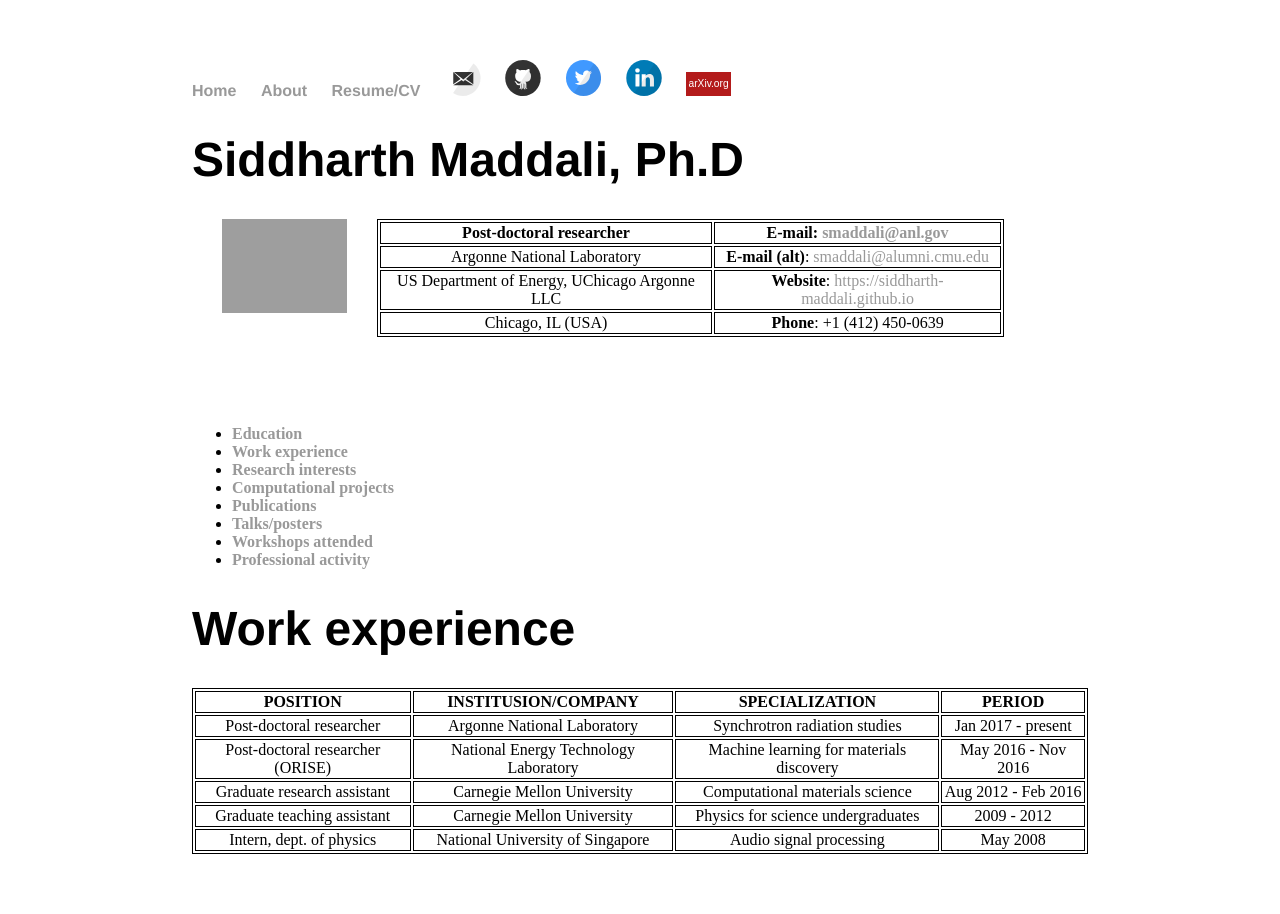
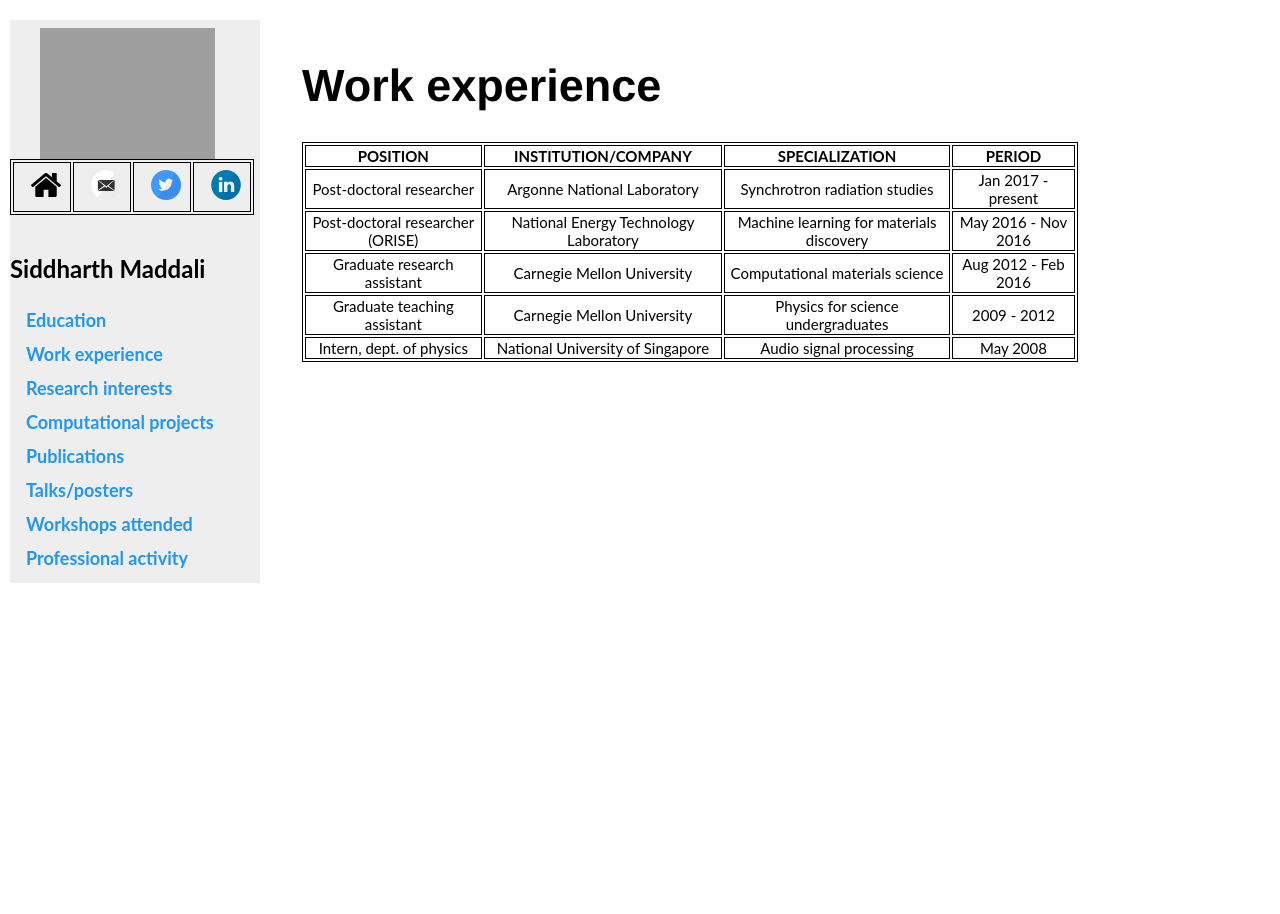
Before and after one commit to siddharth-maddali/siddharth-maddali.github.io, a Jekyll site: the page built from resume-cv/workex.md, in a window 1280 px wide. Built offline with Jekyll 4.4.1, drawn with Linux system fonts in a browser that asks for light colours.

Commit message:
Poor man's hack for navigable sidebar in CV

```diff
--- a/_layouts/cv.html
+++ b/_layouts/cv.html
@@ -19,74 +19,77 @@
 			<style>
 				table, th, td { border: 1px solid black; }
 			</style>
+			<meta name="viewport" content="width=device-width, initial-scale=1">
+				<style>
+					body {
+					  font-family: "Lato", sans-serif;
+					}
+
+					.sidenav {
+					  width: 250px;
+					  position: fixed;
+					  z-index: 1;
+					  top: 20px;
+					  left: 10px;
+					  background: #eee;
+					  overflow-x: hidden;
+					  padding: 8px 0;
+					}
+
+					.sidenav a {
+					  padding: 6px 8px 6px 16px;
+					  text-decoration: none;
+					  font-size: 18px;
+					  color: #2196F3;
+					  display: block;
+					}
+
+					.sidenav a:hover {
+					  color: #064579;
+					}
+
+					.container {
+					  margin-left: 100px; /* Same width as the sidebar + left position in px */
+					  font-size: 15px; /* Increased text to enable scrolling */
+					  padding: 0px 10px;
+					}
+
+					@media screen and (max-height: 450px) {
+					  .sidenav {padding-top: 15px;}
+					  .sidenav a {font-size: 18px;}
+					}
+				</style>
 			{% seo %}
 		</head>
 		<body>
-			<nav>
-	    		<ul>
-	        		<li><a href="/">Home</a></li>
-		        	<li><a href="/about">About</a></li>
-					<li><a href="/resume-cv/education">Resume/CV</a></li>
-					<li><a href="mailto:siddharthmv@gmail.com"><img src="{{ site.url }}/images/Mail.svg" width="4%"></a></li>
-					<li><a href="https://github.com/siddharth-maddali"><img src="{{ site.url }}/images/Github.svg" width="4%"></a></li>
-					<li><a href="https://twitter.com/SidDarthious"><img src="{{ site.url }}/images/Twitter.svg" width="4%"></a></li>
-					<li><a href="https://www.linkedin.com/in/siddharthmaddali/"><img src="{{ site.url }}/images/LinkedIN.svg" width="4%"></a></li>
-					<li><a href="https://arxiv.org/search/?query=Maddali%2C+S&searchtype=all&abstracts=show&order=-announced_date_first&size=50"><img src="{{ site.url }}/images/ArXiv.svg" width="5%"></a></li>
-
-					<!--<li><a href="/blog">Blog</a></li>-->
-	    		</ul>
-			</nav>
-			<h1>Siddharth Maddali, Ph.D</h1>
-			<img
-    			src="{{ site.url }}/images/profilepic.png"
-			    width="125"
-			    align="left"
-			    style="margin: 0px 30px"
-			    >
-			<table style="width:70%">
-				<tr>
-					<th>Post-doctoral researcher</th>
-					<th>E-mail: <a href="mailto:smaddali@anl.gov">smaddali@anl.gov</a></th>
-				</tr>
-				<tr>
-					<td align="center">Argonne National Laboratory</td>
-					<td align="center"><b>E-mail (alt)</b>: <a href="mailto:smaddali@alumni.cmu.edu">smaddali@alumni.cmu.edu</a></td>
-				</tr>
-				<tr>
-					<td align="center">US Department of Energy, UChicago Argonne LLC</td>
-					<td align="center"><b>Website</b>: <a href="https://siddharth-maddali.github.io">https://siddharth-maddali.github.io</a></td>
-				</tr>
-				<tr>
-					<td align="center">Chicago, IL (USA)</td>
-					<td align="center"><b>Phone</b>: +1 (412) 450-0639</td>
-				</tr>
-			</table>
-			<br><br><br><br>
-			<div style="width:100%">
-				<ul>
-					<li><a href="{{ site.url }}/resume-cv/education"><b>Education</b></a></li>
-					<li><a href="{{ site.url }}/resume-cv/workex"><b>Work experience</b></a></li>
-					<li><a href="{{ site.url }}/resume-cv/resint"><b>Research interests</b></a></li>
-					<li><a href="{{ site.url }}/resume-cv/softproj"><b>Computational projects</b></a></li>
-					<li><a href="{{ site.url }}/resume-cv/pubs"><b>Publications</b></a></li>
-					<li><a href="{{ site.url }}/resume-cv/presentations"><b>Talks/posters</b></a></li>
-					<li><a href="{{ site.url }}/resume-cv/workshops"><b>Workshops attended</b></a></li>
-					<li><a href="{{ site.url }}/resume-cv/professional"><b>Professional activity</b></a></li>
-				</ul>
+			<div class="sidenav">
+				<img
+	    			src="{{ site.url }}/images/profilepic.png"
+					align="middle"
+				    width="175"
+					style="margin: 0px 30px">
+				<table border="0"><tr>
+						<th><a href="{{ site.url }}/index"><img src="{{ site.url }}/images/Home.svg" width="30" title="Home"></a></th>
+						<th><a href="mailto:smaddali@alumni.cmu.edu"><img src="{{ site.url }}/images/Mail.svg" width="30" title="E-mail"></a></th>
+						<th><a href="https://twitter.com/SidDarthious"><img src="{{ site.url }}/images/Twitter.svg" width="30" title="Twitter"></a></th>
+						<th><a href="https://www.linkedin.com/in/siddharthmaddali/"><img src="{{ site.url }}/images/LinkedIN.svg" width="30" title="LinkedIN"></a></th>
+					</tr>
+				</table>
+				<br>
+				<h2>Siddharth Maddali</h2>
+				<a href="{{ site.url }}/resume-cv/education"><b>Education</b></a>
+				<a href="{{ site.url }}/resume-cv/workex"><b>Work experience</b></a>
+				<a href="{{ site.url }}/resume-cv/resint"><b>Research interests</b></a>
+				<a href="{{ site.url }}/resume-cv/softproj"><b>Computational projects</b></a>
+				<a href="{{ site.url }}/resume-cv/pubs"><b>Publications</b></a>
+				<a href="{{ site.url }}/resume-cv/presentations"><b>Talks/posters</b></a>
+				<a href="{{ site.url }}/resume-cv/workshops"><b>Workshops attended</b></a>
+				<a href="{{ site.url }}/resume-cv/professional"><b>Professional activity</b></a>
 			</div>
 			<div class="container">
 
 			{{ content }}
 
 			</div><!-- /.container -->
-<!--			<footer>
-	    		<ul>
-					<li><a href="mailto:siddharthmv@gmail.com"><img src="{{ site.url }}/images/Mail.svg" width="5%"></a></li>
-					<li><a href="https://github.com/siddharth-maddali"><img src="{{ site.url }}/images/Github.svg" width="5%"></a></li>
-					<li><a href="https://twitter.com/SidDarthious"><img src="{{ site.url }}/images/Twitter.svg" width="5%"></a></li>
-					<li><a href="https://www.linkedin.com/in/siddharthmaddali/"><img src="{{ site.url }}/images/LinkedIN.svg" width="5%"></a></li>
-					<li><a href="https://arxiv.org/search/?query=Maddali%2C+S&searchtype=all&abstracts=show&order=-announced_date_first&size=50"><img src="{{ site.url }}/images/ArXiv.svg" width="7%"></a></li>
-				</ul>
-			</footer>		-->
 		</body>
 	</html>
--- a/resume-cv/workex.md
+++ b/resume-cv/workex.md
@@ -5,7 +5,7 @@
 
 # Work experience
 
-| **POSITION** | **INSTITUSION/COMPANY** | **SPECIALIZATION** | **PERIOD** |
+| **POSITION** | **INSTITUTION/COMPANY** | **SPECIALIZATION** | **PERIOD** |
 |:------------:|:-----------------------:|:------------------:|:----------:|
 | Post-doctoral researcher | Argonne National Laboratory | Synchrotron radiation studies | Jan 2017 - present |
 | Post-doctoral researcher (ORISE) | National Energy Technology Laboratory | Machine learning for materials discovery | May 2016 - Nov 2016 |
```
Also changed, not shown: images/Home.svg (added), 1 other file.
